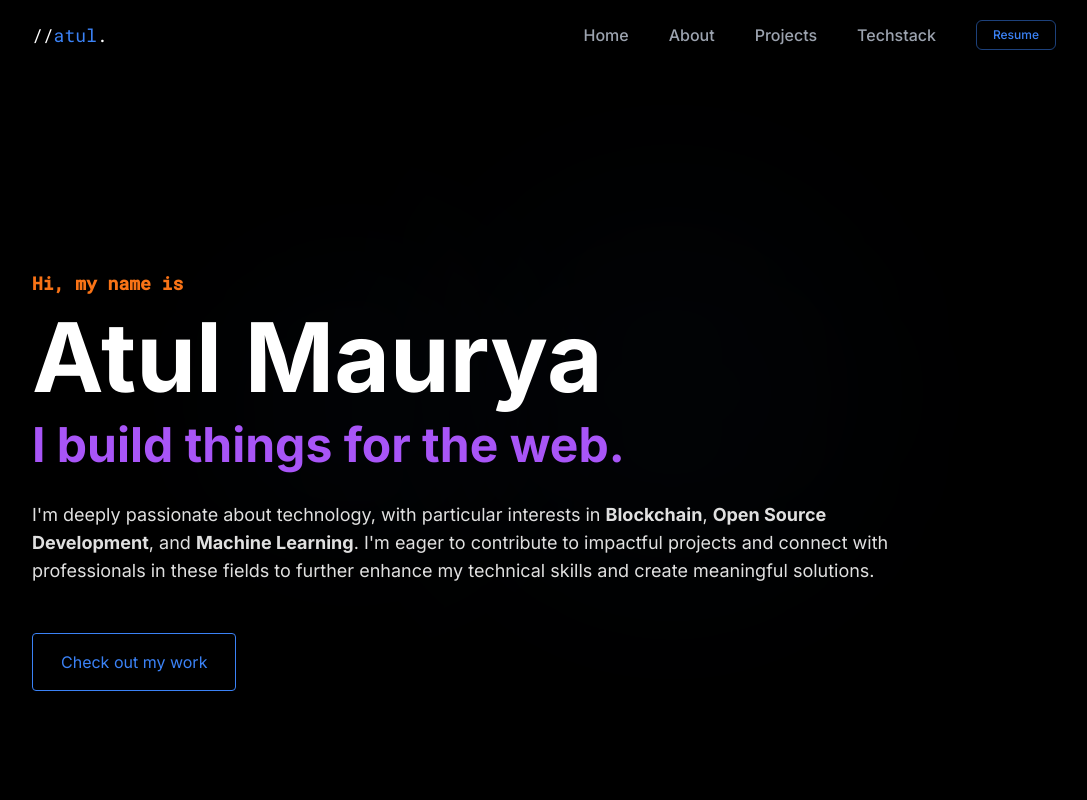
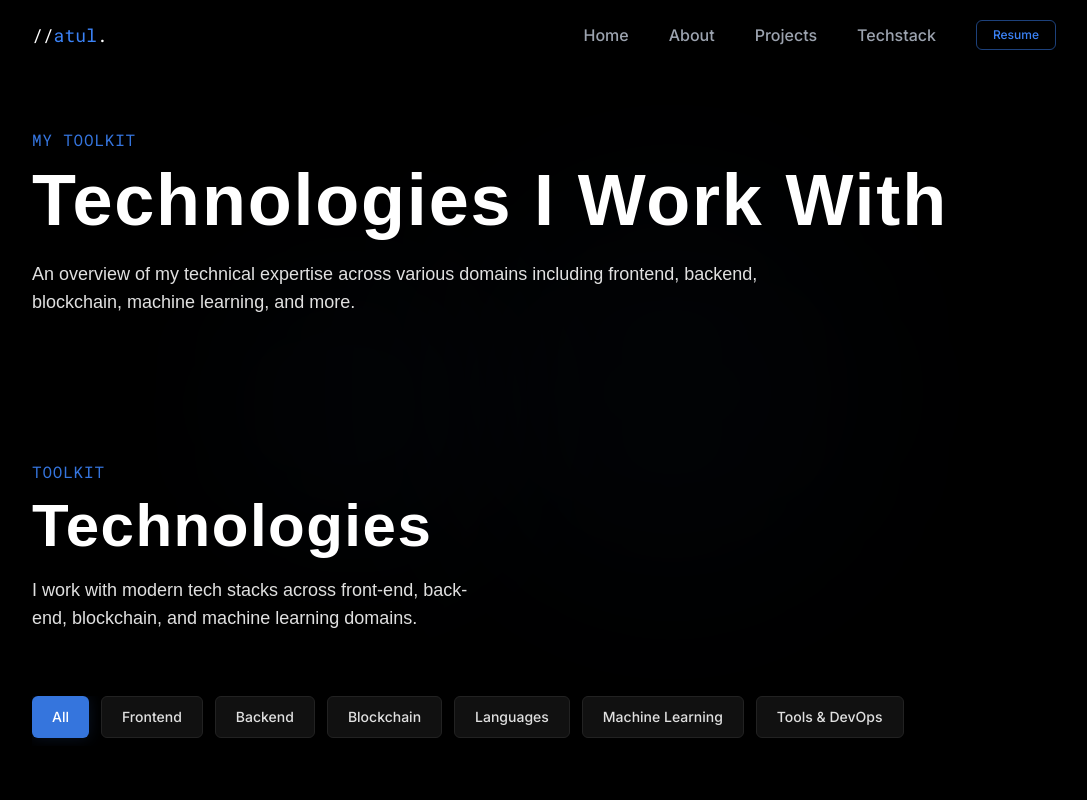
Before and after one commit to atulm18014/Portfolio, a React (Vite) app: page /techstack in a window 1280 px wide. Shown: the top 800 px of the page, without its empty margins (96-1183 px from the left). Built offline with nearby package versions, Linux system fonts and the light colour scheme; a web font is replaced by a local one.

Commit message:
Refactor routing structure: create HomePage and TechStackPage components, update navigation items, and enhance layout transitions

```diff
--- a/src/App.jsx
+++ b/src/App.jsx
@@ -1,5 +1,5 @@
 import { useState } from 'react';
-import { BrowserRouter as Router, Routes, Route, useLocation } from 'react-router-dom';
+import { BrowserRouter as Router, Routes, Route } from 'react-router-dom';
 import { AnimatePresence, motion } from 'framer-motion';
 import Header from './components/Header';
 import Hero from './components/Hero';
@@ -12,33 +12,23 @@ import TechStack from './components/TechStack';
 import AboutPage from './pages/AboutPage';
 import ProjectsPage from './pages/ProjectsPage';
 import WhatIDo from './components/WhatIDo';
+import TechStackPage from './pages/TechStackPage';
 
-// Main content wrapper that changes based on routes
-const MainContent = () => {
-  const location = useLocation();
-
-  // Route-based rendering
-  if (location.pathname === '/about') {
-    return <AboutPage />;
-  } else if (location.pathname === '/projects') {
-    return <ProjectsPage />;
-  }
-
-  // Otherwise render the home page components
+// Home page component to organize all home sections
+const HomePage = () => {
   return (
-    <motion.main
+    <motion.div
       className="px-5 sm:px-8 md:px-12 lg:px-16 mx-auto max-w-6xl pt-28 sm:pt-32 relative z-10"
       initial={{ opacity: 0 }}
       animate={{ opacity: 1 }}
-      transition={{ duration: 0.5, delay: 0.4 }}
-      key="home-page"
+      transition={{ duration: 0.5 }}
     >
       <Hero />
       <About />
       <WhatIDo />
       <Projects />
       <TechStack />
-    </motion.main>
+    </motion.div>
   );
 };
 
@@ -91,9 +81,14 @@ function App() {
               <Menu isOpen={menuOpen} setIsOpen={setMenuOpen} />
 
               {/* Routes for page content */}
-              <Routes>
-                <Route path="*" element={<MainContent />} />
-              </Routes>
+              <main>
+                <Routes>
+                  <Route path="/" element={<HomePage />} />
+                  <Route path="/about" element={<AboutPage />} />
+                  <Route path="/projects" element={<ProjectsPage />} />
+                  <Route path="/techstack" element={<TechStackPage />} />
+                </Routes>
+              </main>
 
               {!isLoading && (
                 <motion.div
--- a/src/components/Header.jsx
+++ b/src/components/Header.jsx
@@ -17,12 +17,12 @@ const Header = ({ menuOpen, setMenuOpen }) => {
     return () => window.removeEventListener('scroll', handleScroll);
   }, []);
 
-  // Updated navigation items with projects route
+  // Updated navigation items with techstack changed to router type
   const navItems = [
     {name: 'home', type: 'scroll', to: '/' },
     { name: 'about', type: 'router', to: '/about' },
-    { name: 'projects', type: 'router', to: '/projects' }, // Changed to router type
-    { name: 'techstack', type: 'scroll', to: 'techstack' },
+    { name: 'projects', type: 'router', to: '/projects' },
+    { name: 'techstack', type: 'router', to: '/techstack' }, // Changed to router type and path
   ];
 
   return (
--- a/src/components/Projects.jsx
+++ b/src/components/Projects.jsx
@@ -106,7 +106,7 @@ const Projects = () => {
     <section id="projects" className="py-24">
       <div className="mb-16">
         <motion.p
-          className="subheading mb-3"
+          className="subheading mb-2"
           initial={{ opacity: 0, y: 20 }}
           whileInView={{ opacity: 1, y: 0 }}
           viewport={{ once: true }}
--- a/src/components/TechStack.jsx
+++ b/src/components/TechStack.jsx
@@ -190,7 +190,8 @@ const TechStack = () => {
     <section id="techstack" className="py-24">
       <div className="mb-16 max-w-3xl">
         <motion.p
-          className="font-mono subheading mb-3 text-base"
+          className="font-mono subheading mb-3 text-base"ome
+          About
           initial={{ opacity: 0, y: 20 }}
           whileInView={{ opacity: 1, y: 0 }}
           viewport={{ once: true }}
--- /dev/null
+++ b/src/pages/TechStackPage.jsx
@@ -0,0 +1,48 @@
+import React from 'react';
+import TechStack from '../components/TechStack';
+import { motion } from 'framer-motion';
+
+const TechStackPage = () => {
+  return (
+    <motion.div
+      className="px-5 sm:px-8 md:px-12 lg:px-16 mx-auto max-w-6xl pt-28 sm:pt-32 pb-20"
+      initial={{ opacity: 0, y: 20 }}
+      animate={{ opacity: 1, y: 0 }}
+      transition={{ duration: 0.5 }}
+    >
+      <div className="mb-12">
+        <motion.p
+          className="font-mono subheading mb-3 text-base"
+          initial={{ opacity: 0, y: 20 }}
+          animate={{ opacity: 1, y: 0 }}
+          transition={{ duration: 0.5, delay: 0.1 }}
+        >
+          MY TOOLKIT
+        </motion.p>
+
+        <motion.h1
+          className="font-bebas text-5xl md:text-6xl lg:text-7xl mb-6 tracking-wide"
+          initial={{ opacity: 0, y: 20 }}
+          animate={{ opacity: 1, y: 0 }}
+          transition={{ duration: 0.5, delay: 0.2 }}
+        >
+          Technologies I Work With
+        </motion.h1>
+
+        <motion.p
+          className="font-montserrat text-secondary text-lg max-w-3xl"
+          initial={{ opacity: 0, y: 20 }}
+          animate={{ opacity: 1, y: 0 }}
+          transition={{ duration: 0.5, delay: 0.3 }}
+        >
+          An overview of my technical expertise across various domains including frontend, backend, blockchain,
+          machine learning, and more.
+        </motion.p>
+      </div>
+
+      <TechStack isStandalone={true} />
+    </motion.div>
+  );
+};
+
+export default TechStackPage;
```
